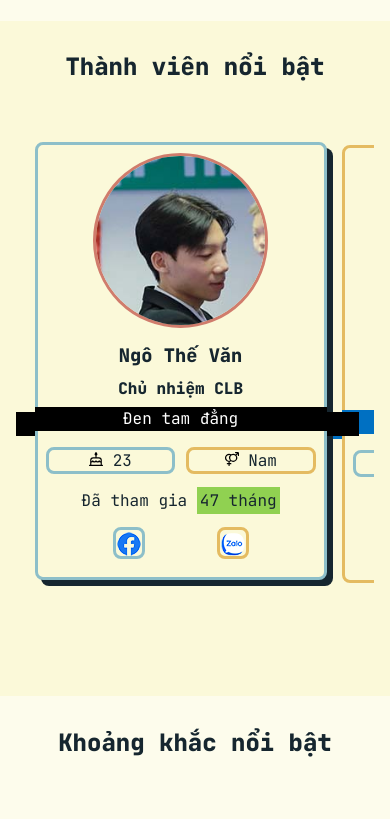
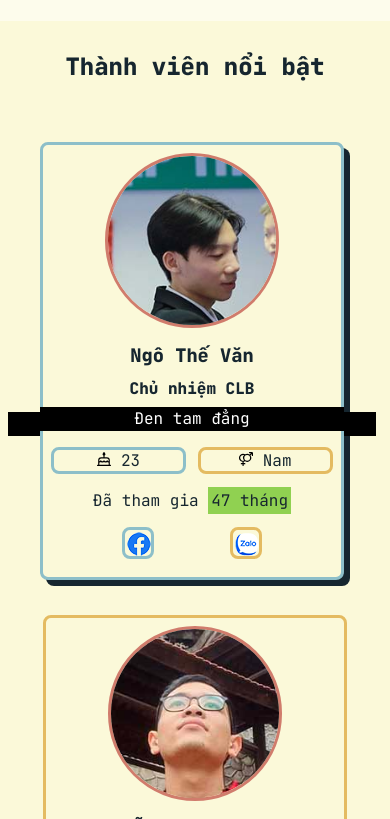
Before and after one commit to xoaicc/karate-hanu-club, a React (Create React App) app: page / in a window 390 px wide. Shown: the part 1205-2024 px from the top of the page. Built offline with nearby package versions, Linux system fonts and the light colour scheme; a web font is replaced by a local one.

Commit message:
FIX style

```diff
--- a/src/components/member/MemberList/MemberList.module.css
+++ b/src/components/member/MemberList/MemberList.module.css
@@ -8,12 +8,7 @@
 }
 
 @media only screen and (max-width: 480px) {
-    .container {
-        overflow-x: scroll;
-    }
-
     .wrapper {
-        width: fit-content;
-        flex-wrap: nowrap;
+        justify-content: center;
     }
 }
```
